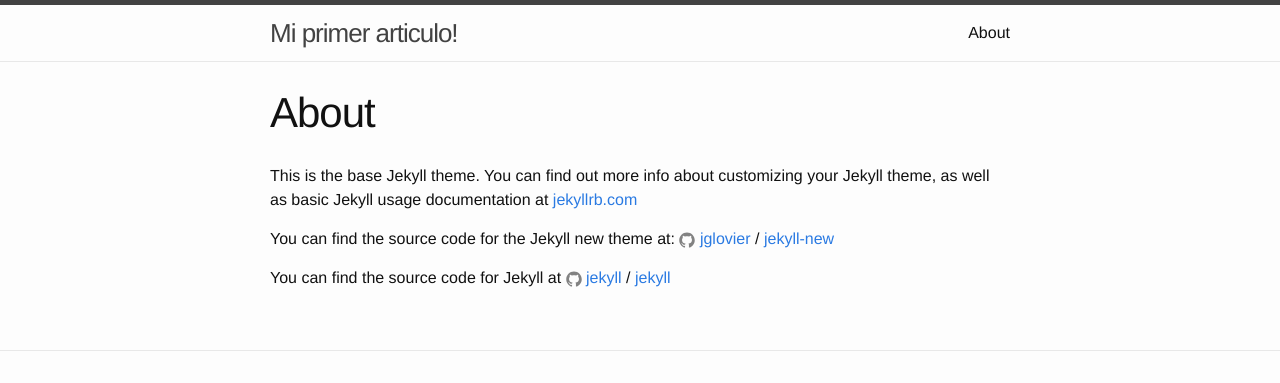
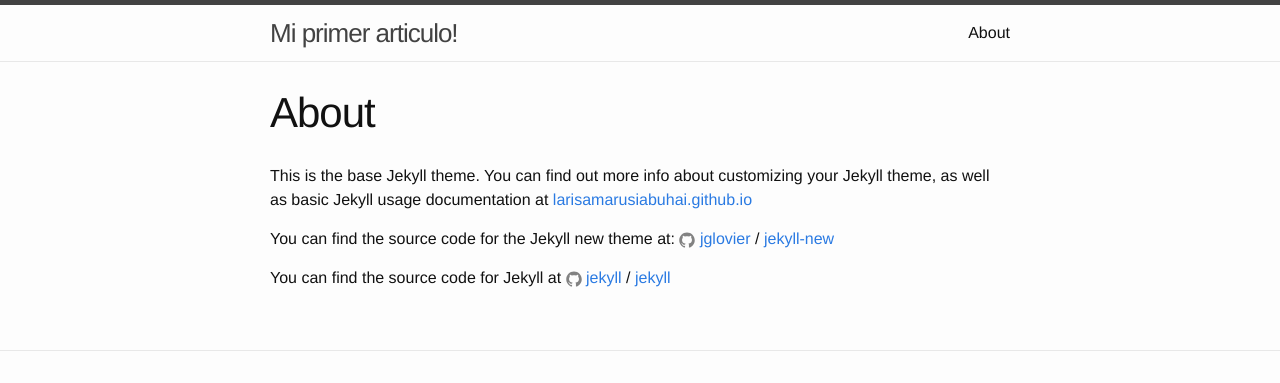
Before and after one commit to larisamarusiabuhai/larisamarusiabuhai.github.io, a Jekyll site: the page built from about.md, in a window 1280 px wide. Shown: the top 383 px of the page. Built offline with Jekyll 4.4.1, drawn with Linux system fonts in a browser that asks for light colours.

Commit message:
Update about.md

```diff
--- a/about.md
+++ b/about.md
@@ -4,12 +4,12 @@ title: About
 permalink: /about/
 ---
 
-This is the base Jekyll theme. You can find out more info about customizing your Jekyll theme, as well as basic Jekyll usage documentation at [jekyllrb.com](http://jekyllrb.com/)
+This is the base Jekyll theme. You can find out more info about customizing your Jekyll theme, as well as basic Jekyll usage documentation at [larisamarusiabuhai.github.io](http://larisamarusiabuhai.github.io/)
 
 You can find the source code for the Jekyll new theme at:
 {% include icon-github.html username="jglovier" %} /
-[jekyll-new](https://github.com/jglovier/jekyll-new)
+[jekyll-new](https://github.com/larisamarusiabuhai/larisamarusiabuhai.github.io)
 
 You can find the source code for Jekyll at
 {% include icon-github.html username="jekyll" %} /
-[jekyll](https://github.com/jekyll/jekyll)
+[jekyll](https://github.com/larisamarusiabuhai/larisamarusiabuhai.github.io)
```
